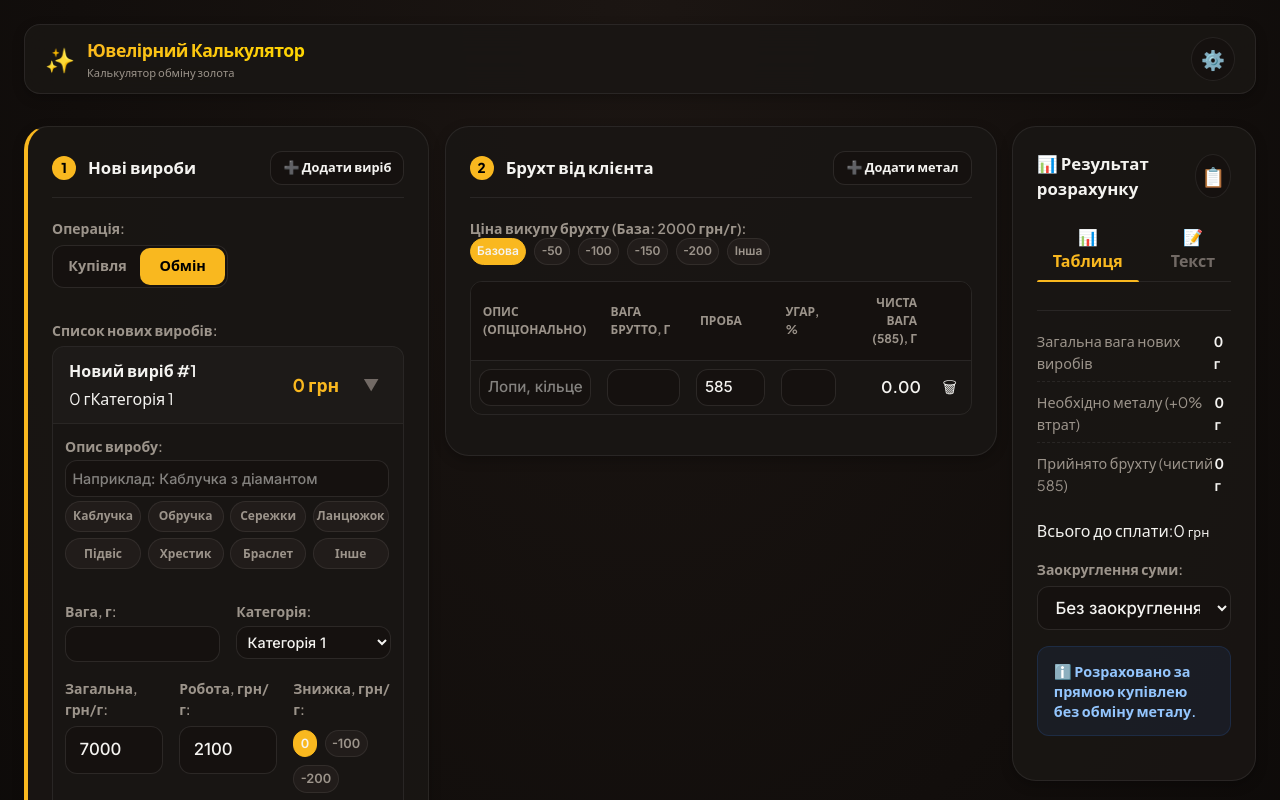
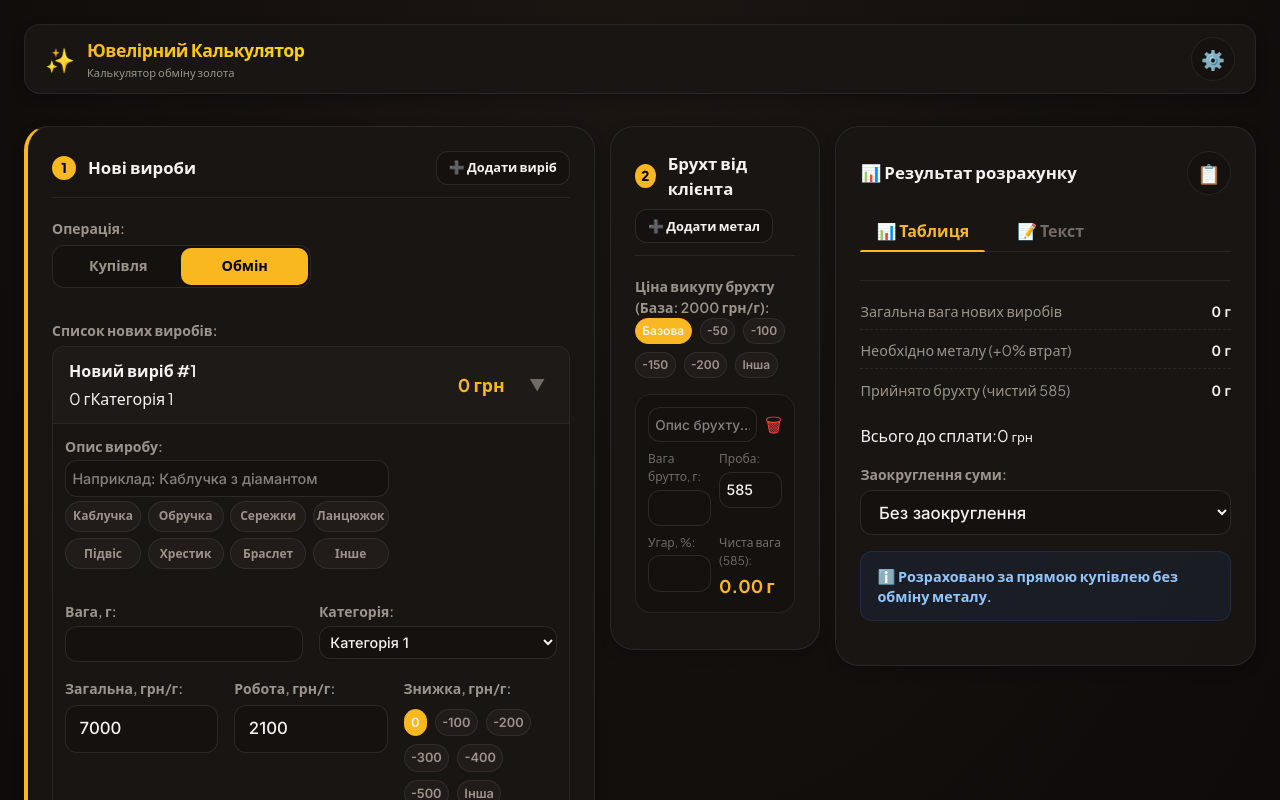
Before and after one commit to Lekmuth/Exchage_calc, a Next.js app: page / in a window 1280 px wide. Shown: the top 800 px of the page. Built offline with nearby package versions, Linux system fonts and the light colour scheme.

Commit message:
style: Change Scrap layout to vertical cards and give more width to Results Panel

```diff
--- a/app/globals.css
+++ b/app/globals.css
@@ -218,7 +218,7 @@ body {
 /* 3-column layout for landscape tablets and desktops (e.g. iPad landscape is 1024px, triggers at 950px) */
 @media (min-width: 950px) {
   .main-content {
-    grid-template-columns: 2fr 1fr 1fr;
+    grid-template-columns: 1.9fr 0.7fr 1.4fr;
     gap: 0.95rem; /* slightly tighter gap to fit 3 columns on tablet screen width */
   }
   .control-panel {
--- a/app/page.js
+++ b/app/page.js
@@ -244,19 +244,7 @@ export default function Calculator() {
                 </div>
               </div>
 
-              <div className="scrap-table-container">
-                <table className="scrap-table" id="scrap-table">
-                  <thead>
-                    <tr>
-                      <th>Опис (опціонально)</th>
-                      <th style={{ width: '100px' }}>Вага брутто, г</th>
-                      <th style={{ width: '100px' }}>Проба</th>
-                      <th style={{ width: '80px' }}>Угар, %</th>
-                      <th style={{ width: '100px', textAlign: 'right' }}>Чиста вага (585), г</th>
-                      <th style={{ width: '50px' }}></th>
-                    </tr>
-                  </thead>
-                  <tbody>
+              <div className="scrap-items-container" style={{ display: 'flex', flexDirection: 'column', gap: '0.5rem' }}>
                 {scrapItems.map((item, index) => (
                   <ScrapRow
                     key={item.id}
@@ -266,8 +254,6 @@ export default function Calculator() {
                     removeItem={removeScrapItem}
                   />
                 ))}
-                  </tbody>
-                </table>
               </div>
 
               {calcData.caseType === 'exchange-excess' && (
--- a/components/ScrapRow.js
+++ b/components/ScrapRow.js
@@ -4,48 +4,57 @@ export default function ScrapRow({ item, index, updateItem, removeItem }) {
   const cleanWeight = item.weight * (1 - item.loss / 100) * (item.purity / 585);
 
   return (
-    <tr>
-      <td>
+    <div style={{ background: 'var(--input-bg)', padding: '0.75rem', borderRadius: 'var(--border-radius-md)', marginBottom: '0.75rem', border: '1px solid var(--border-color)' }}>
+      <div style={{ display: 'flex', justifyContent: 'space-between', marginBottom: '0.5rem', alignItems: 'center' }}>
         <input
           type="text"
           value={item.desc}
           onChange={e => updateItem(item.id, { desc: e.target.value })}
-          placeholder="Лопи, кільце..."
-          className="scrap-desc-input"
+          placeholder="Опис брухту..."
+          style={{ flex: 1, padding: '0.4rem', fontSize: '0.85rem', marginRight: '0.5rem' }}
         />
-      </td>
-      <td>
+        <button type="button" onClick={() => removeItem(item.id)} title="Видалити" style={{ background: 'none', border: 'none', color: 'var(--crimson-primary)', cursor: 'pointer', fontSize: '1.2rem' }}>
+          🗑
+        </button>
+      </div>
+      <div style={{ display: 'grid', gridTemplateColumns: '1fr 1fr', gap: '0.5rem' }}>
+        <div>
+          <label style={{ fontSize: '0.75rem', color: 'var(--text-muted)', display: 'block', marginBottom: '0.2rem' }}>Вага брутто, г:</label>
           <input
             type="number"
             value={item.weight || ''}
             onChange={e => updateItem(item.id, { weight: parseFloat(e.target.value) || 0 })}
             min="0" step="0.01"
+            style={{ padding: '0.4rem', fontSize: '0.9rem', width: '100%' }}
           />
-      </td>
-      <td>
+        </div>
+        <div>
+          <label style={{ fontSize: '0.75rem', color: 'var(--text-muted)', display: 'block', marginBottom: '0.2rem' }}>Проба:</label>
           <input
             type="number"
             value={item.purity || ''}
             onChange={e => updateItem(item.id, { purity: parseFloat(e.target.value) || 0 })}
             min="0" step="1"
+            style={{ padding: '0.4rem', fontSize: '0.9rem', width: '100%' }}
           />
-      </td>
-      <td>
+        </div>
+        <div>
+          <label style={{ fontSize: '0.75rem', color: 'var(--text-muted)', display: 'block', marginBottom: '0.2rem' }}>Угар, %:</label>
           <input
             type="number"
             value={item.loss || ''}
             onChange={e => updateItem(item.id, { loss: parseFloat(e.target.value) || 0 })}
             min="0" step="0.1"
+            style={{ padding: '0.4rem', fontSize: '0.9rem', width: '100%' }}
           />
-      </td>
-      <td style={{ textAlign: 'right', fontWeight: 600 }}>
-        {(Math.round(cleanWeight * 100) / 100).toFixed(2)}
-      </td>
-      <td style={{ textAlign: 'center' }}>
-        <button type="button" className="btn-icon text-danger" onClick={() => removeItem(item.id)} title="Видалити">
-          🗑
-        </button>
-      </td>
-    </tr>
+        </div>
+        <div style={{ display: 'flex', flexDirection: 'column', justifyContent: 'flex-end' }}>
+          <label style={{ fontSize: '0.75rem', color: 'var(--text-muted)', display: 'block', marginBottom: '0.2rem' }}>Чиста вага (585):</label>
+          <div style={{ fontWeight: 700, color: 'var(--gold-primary)', fontSize: '1.1rem' }}>
+            {(Math.round(cleanWeight * 100) / 100).toFixed(2)} г
+          </div>
+        </div>
+      </div>
+    </div>
   );
 }
```
Lines whose indentation alone changed are shown as unchanged.
